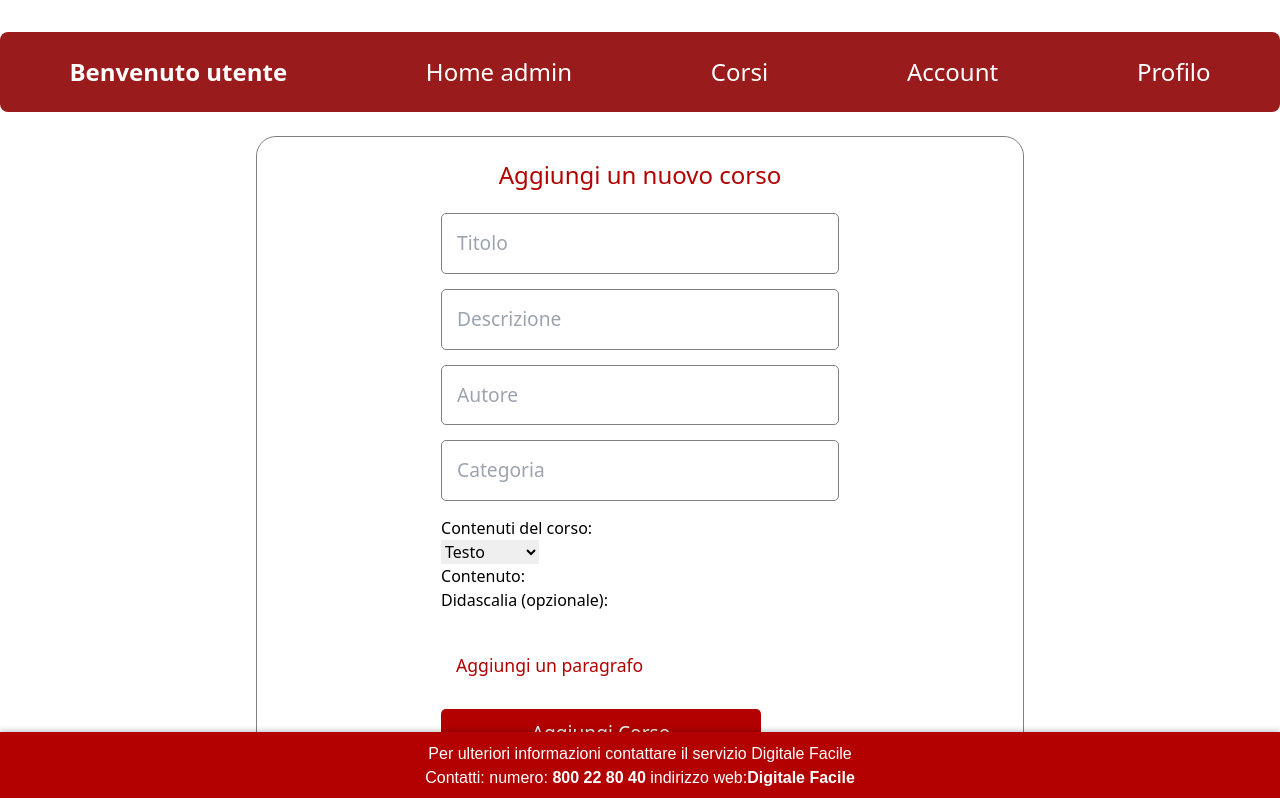
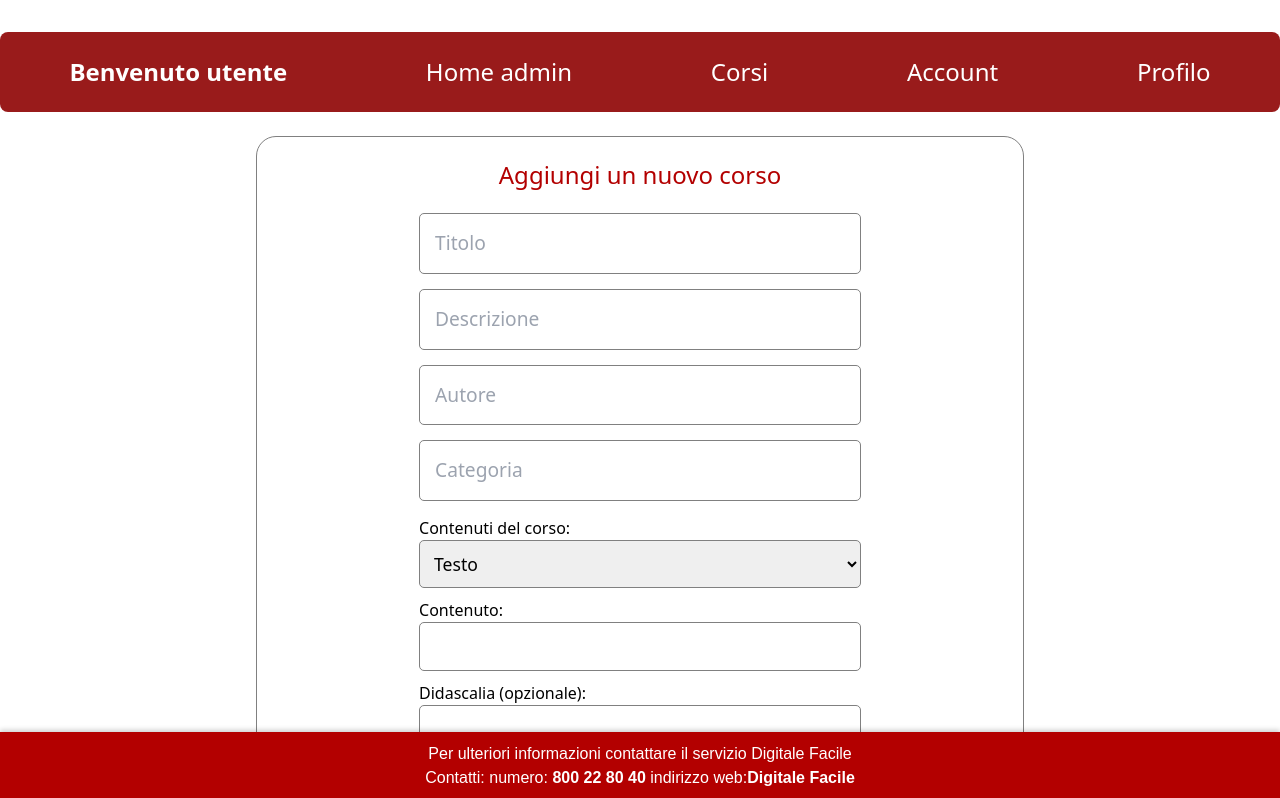
Before and after one commit to RoccoIntini/ingegneria_del_software, a Next.js app in the folder smarttn/: page /admin/add-course in a window 1280 px wide. Shown: the top 798 px of the page. Built offline with nearby package versions, Linux system fonts and the light colour scheme; no server answers.

Commit message:
Update add-course.css

```diff
--- a/smarttn/app/add-course.css
+++ b/smarttn/app/add-course.css
@@ -51,7 +51,7 @@
   background-color: white;
   padding: 10px 15px; /* Aumento padding bottone */
   font-size: 1.1rem; /* Aumento dimensione testo */
-  border: none;
+  border: 1px solid #b30000; /* Aggiunto bordo rosso */
   border-radius: 5px;
   cursor: pointer;
   margin-top: 10px;
@@ -63,5 +63,27 @@
 }
 
 .content-block {
-  margin-bottom: 20px; /* Spaziatura tra blocchi */
+  margin-bottom: 20px; /* Spaziatura tra i blocchi */
+  width: 100%; /* Allineamento con il form */
 }
+
+.content-block select {
+  padding: 10px; /* Aumento padding della tendina */
+  font-size: 1.1rem; /* Aumento dimensione testo nella tendina */
+  border: 1px solid gray;
+  border-radius: 5px;
+  width: 100%; /* Larghezza massima della tendina */
+  box-sizing: border-box;
+  margin-bottom: 10px; /* Spaziatura tra la tendina e gli altri campi */
+}
+
+.content-block input[type="text"] {
+  color: black;
+  border: 1px solid gray;
+  border-radius: 5px;
+  padding: 10px; /* Aumento padding per i campi di input */
+  font-size: 1.1rem; /* Aumento dimensione testo */
+  margin-bottom: 10px; /* Spaziatura verticale tra i campi */
+  width: 100%; /* Larghezza massima dei campi */
+  box-sizing: border-box;
+}
```
